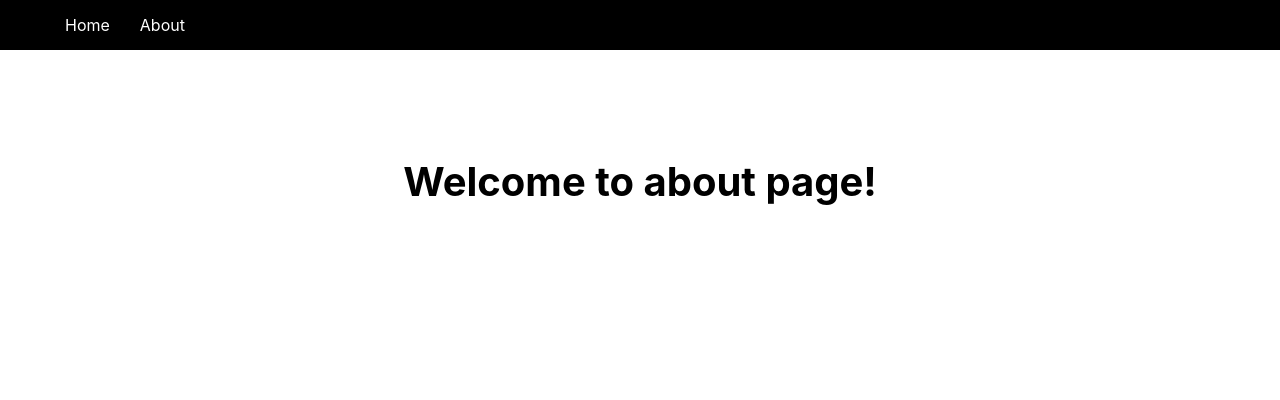
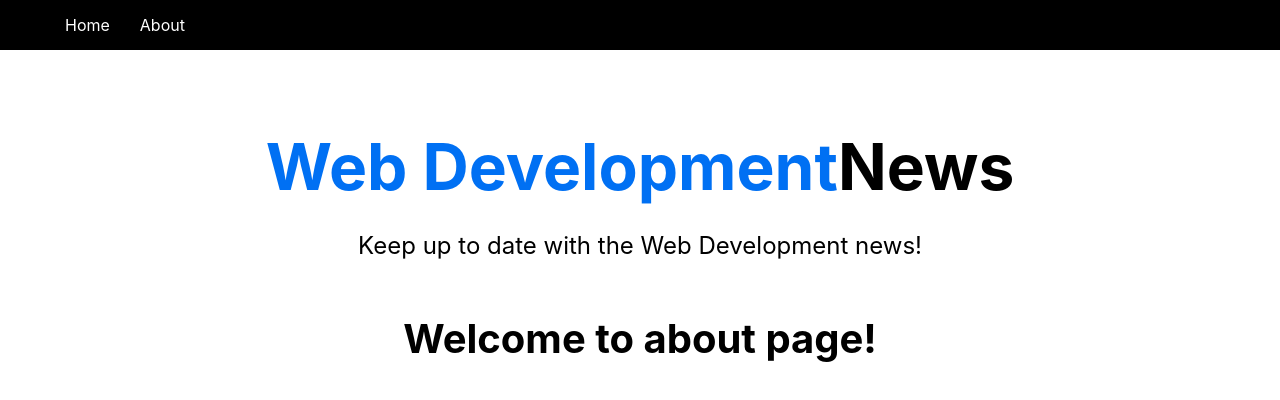
Before and after one commit to muskaansingh/Learn-Next.js, a Next.js app in the folder next-basics/: page /about in a window 1280 px wide. Shown: the top 400 px of the page. Built offline with nearby package versions, Linux system fonts and the light colour scheme.

Commit message:
Added Header

```diff
--- /dev/null
+++ b/next-basics/Components/Header.js
@@ -0,0 +1,16 @@
+import headerStyles from '../styles/Header.module.css';
+
+const Header = () => {
+    return (
+        <div>
+            <h1 className={headerStyles.title}>
+            <span>Web Development</span>News
+            </h1>
+            <p className={headerStyles.description}>
+            Keep up to date with the Web Development news!
+            </p>
+        </div>
+    )
+}
+
+export default Header
--- a/next-basics/Components/Layout.js
+++ b/next-basics/Components/Layout.js
@@ -1,5 +1,6 @@
 import styles from '../styles/Layout.module.css';
 import Nav from '../Components/Navbar';
+import Header from './Header';
 
 const Layout = ({children}) => {
     return (
@@ -8,6 +9,8 @@ const Layout = ({children}) => {
             <div className={styles.container}>
                 <main className={styles.main}>
                 {/* <h1>Welcome to the homepage!</h1> */}
+
+                <Header/>
                     {children}
                 </main>
             </div>
--- /dev/null
+++ b/next-basics/styles/Header.module.css
@@ -0,0 +1,27 @@
+.title a,
+.title span {
+    color: #0070f3;
+    text-decoration: none;
+  }
+
+  .title a:hover,
+  .title a:focus,
+  .title a:active {
+    text-decoration: underline;
+  }
+
+  .title {
+    margin: 0;
+    line-height: 1.15;
+    font-size: 4rem;
+  }
+
+  .title,
+  .description {
+    text-align: center;
+  }
+
+  .description {
+    line-height: 1.5;
+    font-size: 1.5rem;
+  }
--- a/next-basics/styles/Layout.module.css
+++ b/next-basics/styles/Layout.module.css
@@ -34,33 +34,6 @@
   display: flex;
   justify-content: center;
   align-items: center;
-}
-
-.title a {
-  color: #0070f3;
-  text-decoration: none;
-}
-
-.title a:hover,
-.title a:focus,
-.title a:active {
-  text-decoration: underline;
-}
-
-.title {
-  margin: 0;
-  line-height: 1.15;
-  font-size: 4rem;
-}
-
-.title,
-.description {
-  text-align: center;
-}
-
-.description {
-  line-height: 1.5;
-  font-size: 1.5rem;
 }
 
 .code {
```
